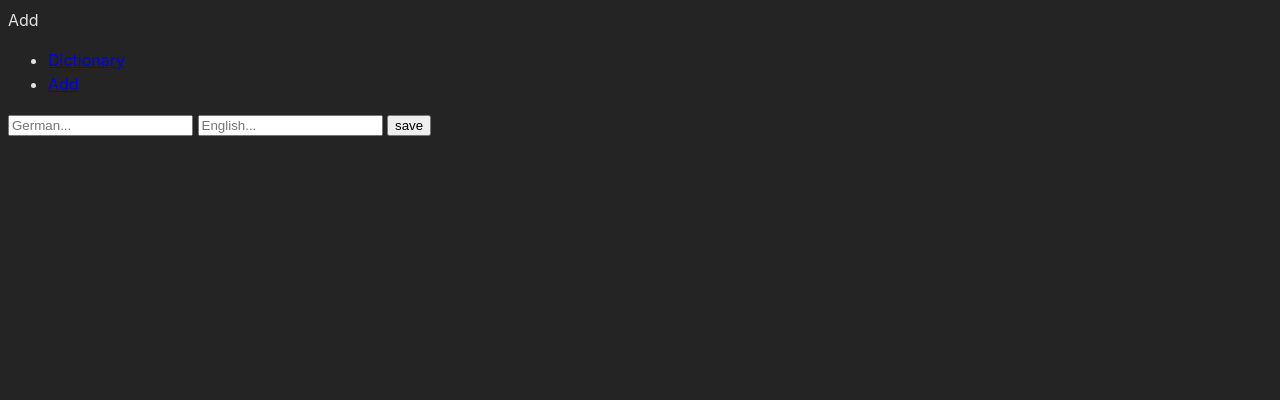
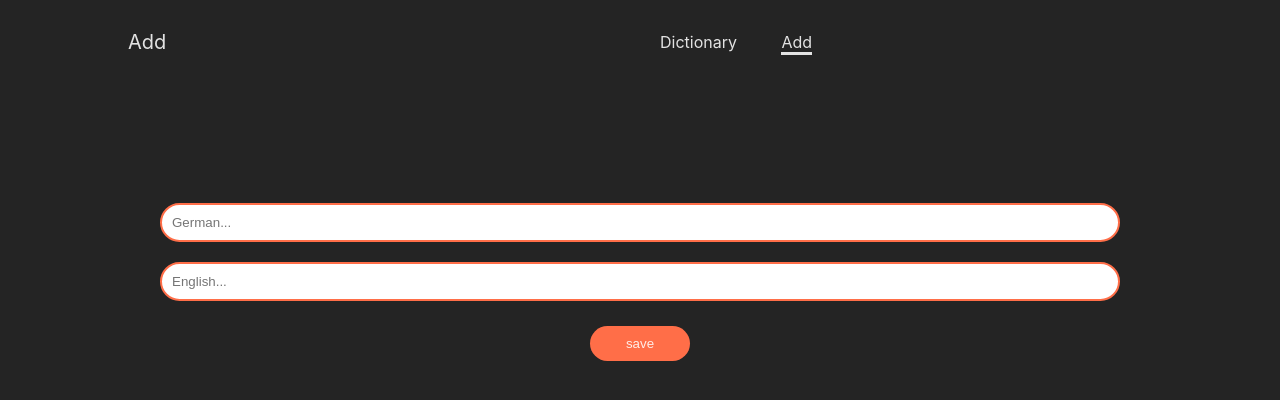
Before and after one commit to FelixAlexK/English-Dictionary, a website built with Vite: page add.html in a window 1280 px wide. Built offline with nearby package versions, Linux system fonts and the light colour scheme.

Commit message:
added style

```diff
--- a/style.css
+++ b/style.css
@@ -8,9 +8,137 @@
   color: rgba(255, 255, 255, 0.87);
   background-color: #242424;
 
+  --textColor: rgba(255, 255, 255, 0.87);
+  --backgroundColor: #242424;
+
   font-synthesis: none;
   text-rendering: optimizeLegibility;
   -webkit-font-smoothing: antialiased;
   -moz-osx-font-smoothing: grayscale;
   -webkit-text-size-adjust: 100%;
 }
+
+*{
+  box-sizing: border-box;
+  margin: 0;
+  padding: 0;
+  color: var(--textColor);
+  width: 100%;
+}
+
+li,a,span{
+  text-decoration: none;
+}
+
+header{
+  display: flex;
+  flex-direction: row;
+  justify-content: space-evenly;
+  align-items: center;
+  padding: 30px 10%;
+}
+
+.title{
+  font-size: 20px;
+}
+
+.nav-links{
+  list-style: none;
+}
+
+.nav-links li{
+  display: inline;
+  padding: 0 20px;
+
+}
+
+.nav-links li a{
+  transition: all 0.3s ease 0s;
+  cursor: pointer;
+
+}
+
+.nav-links li a:hover{
+  color: #ff6e48
+}
+
+.active{
+  border-bottom: solid;
+  pointer-events: none;
+}
+
+
+.search_input{
+  width: min-content;
+  border: solid;
+  border-radius: 2rem;
+  border-width: 2px;
+  border-color: #ff6e48;
+  padding: 2px;
+}
+
+
+.form_text{
+  width: 100%;
+  height: 50vh;
+  display: flex;
+  flex-direction: column;
+  gap: 5%;
+  justify-content: center;
+  align-items: center;
+}
+
+.deText, .enText{
+  width: 75%;
+  border-radius: 2rem;
+  border-style: none;
+  border: solid 2px;
+  border-color: #ff6e48;
+  padding: 10px;
+}
+
+.save_button{
+  width: 100px;
+  border-radius: 2rem;
+  border-style: none;
+  cursor: pointer;
+  background-color: #ff6e48;
+  padding: 10px;
+}
+
+.save_button:hover{
+  background-color: #9b3f28 ;
+}
+
+.main_index{
+  display: flex;
+  justify-content:center;
+  align-items: center;
+  text-align: center;
+
+}
+
+.dictionary_list{
+  list-style: none;
+}
+
+
+
+.dictionary_list li, button{
+  margin: 5px;
+}
+
+.dictionary_list button{
+  width: 5%;
+  border: none;
+  background-color: transparent;
+  color: red;
+  cursor: pointer;
+}
+
+.dictionary_list button:hover{
+
+  transition: all 0.3s ease 0s;
+  color: #ff6e48;
+
+}
```
